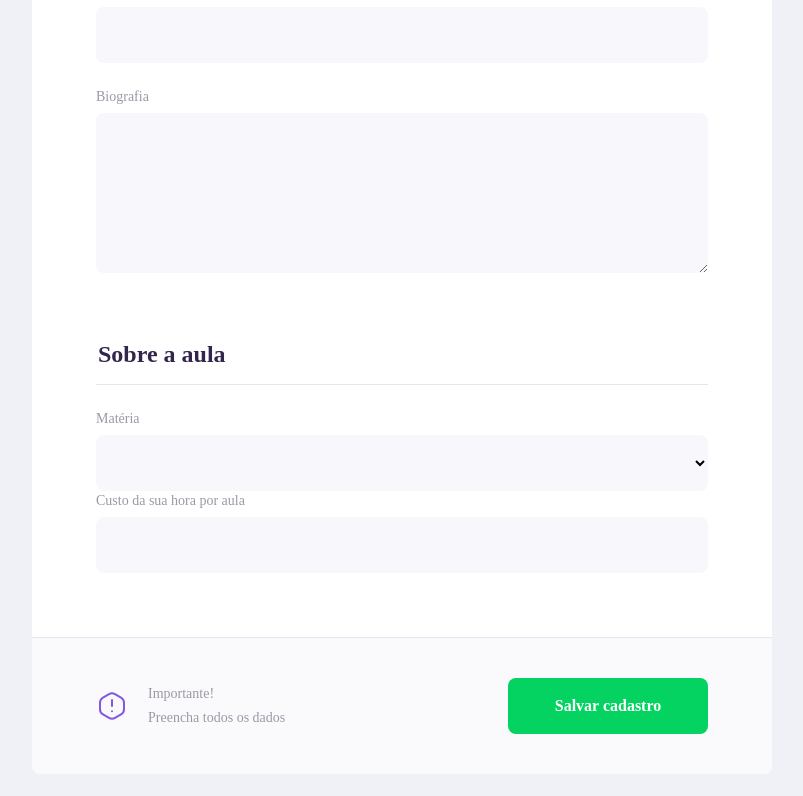
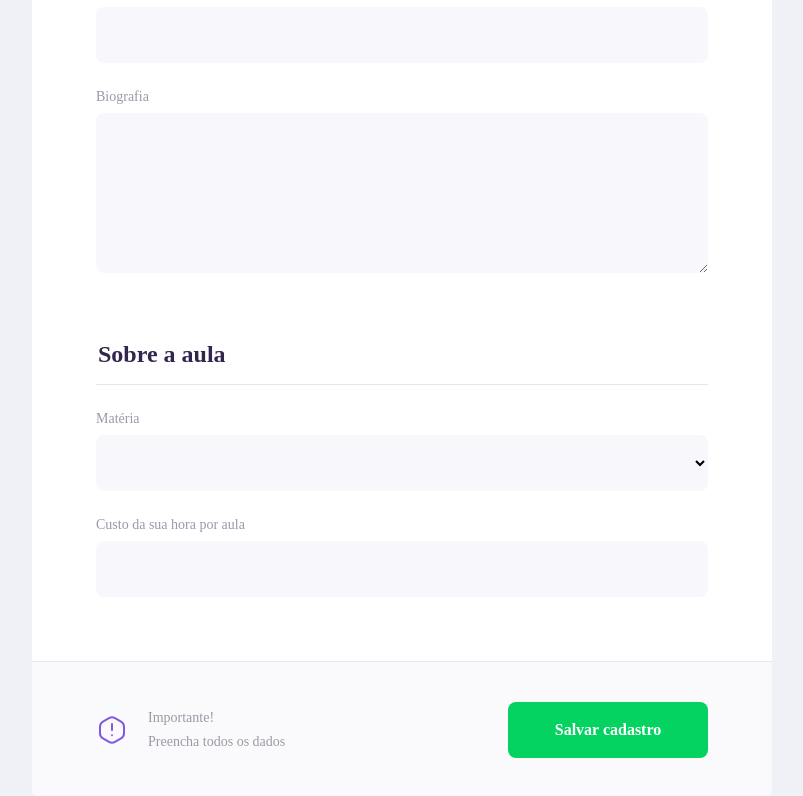
Before and after one commit to usamu11/nlw2-Proffy, a React (Create React App) app in the folder aulas/web/: page /give-classes in a window 1280 px wide. Shown: the part 651-1447 px from the top of the page, without its empty margins (238-1041 px from the left). Before the commit the page ends 1425 px from the top, so only its background shows below. Built offline with nearby package versions, Linux system fonts and the light colour scheme; the HTML template or start-up script is replaced by a standard one.

Commit message:
style: TeacherForm

```diff
--- a/aulas/web/src/pages/TeacherForm/styles.css
+++ b/aulas/web/src/pages/TeacherForm/styles.css
@@ -38,7 +38,8 @@
   border-bottom: 1px solid var(--color-line-in-white);
 }
 
-#page-teacher-form main fieldset .input-block + .textarea-block {
+#page-teacher-form main fieldset .input-block + .textarea-block,
+#page-teacher-form main fieldset .select-block + .input-block {
   margin-top: 2.4rem;
 }
 
```
